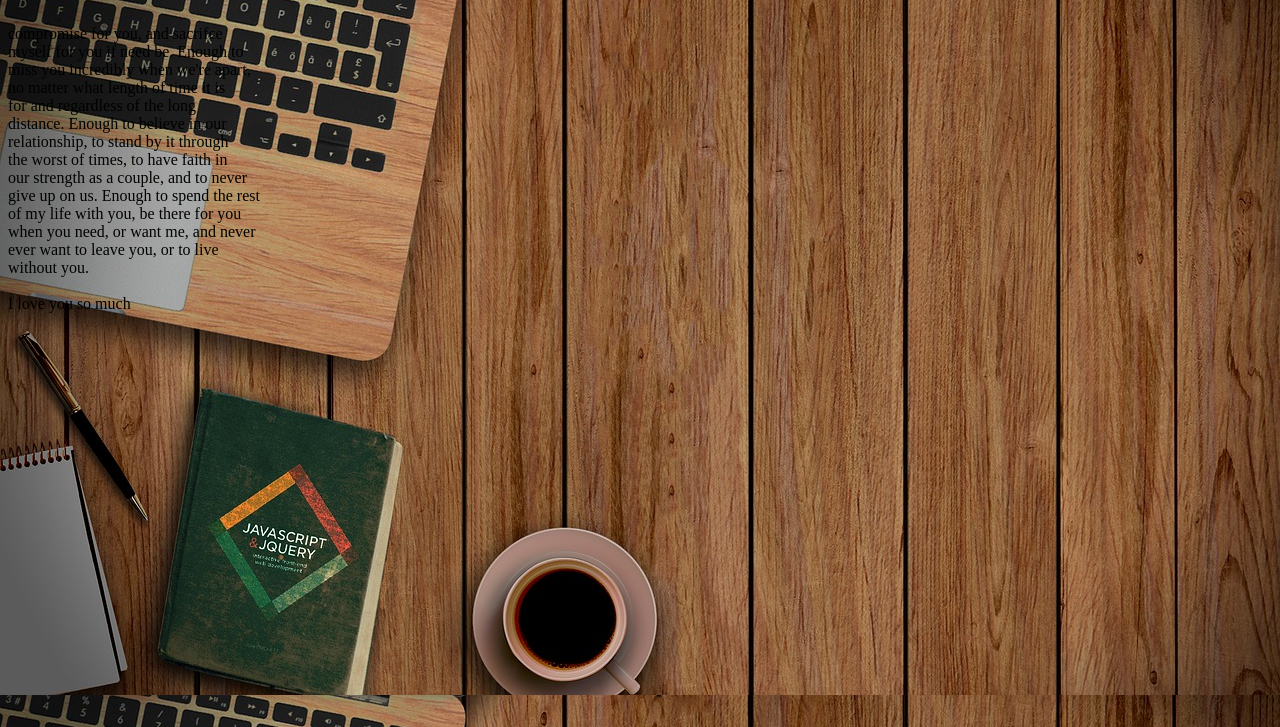
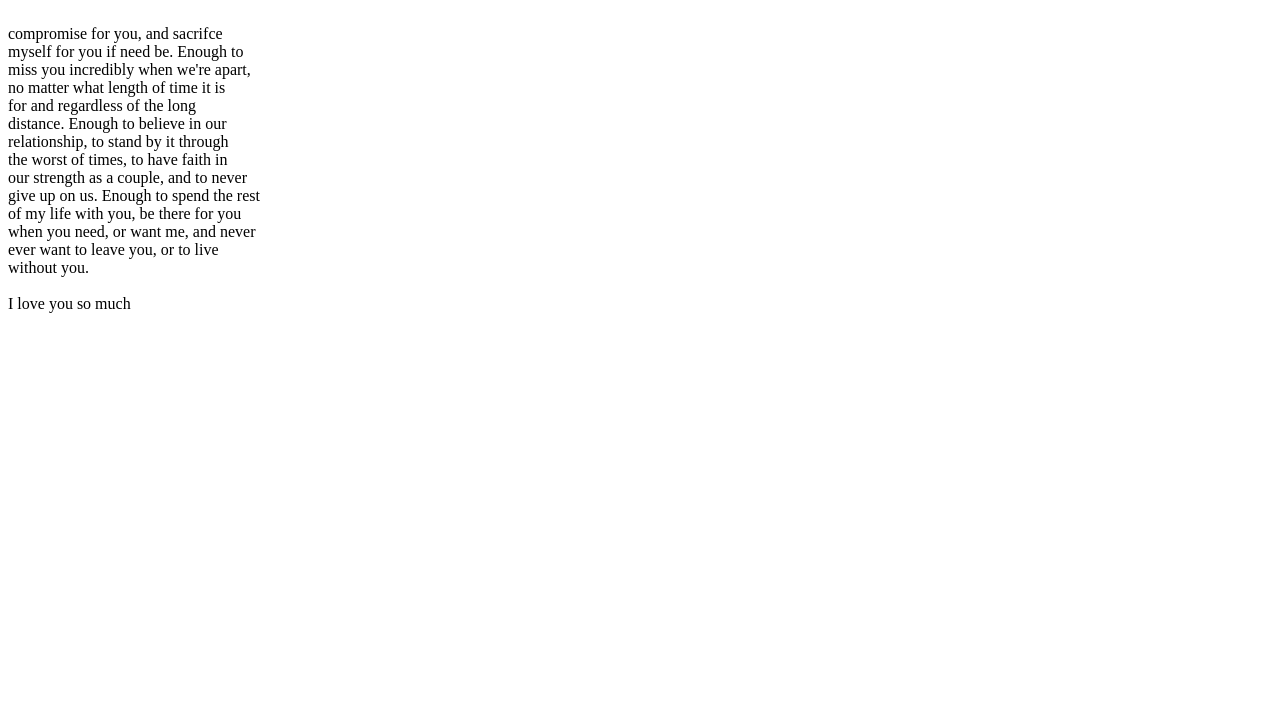
Before and after one commit to Tsholedi-byte/Tsholedi-byte.github.io, a plain HTML site: page index.html in a window 1280 px wide. Shown: the part 73-800 px from the top of the page. Drawn offline with Linux system fonts and the light colour scheme; files whose address does not match are found by name.

Commit message:
Update index.html

```diff
--- a/index.html
+++ b/index.html
@@ -2,11 +2,6 @@
 
 <head>
 	<title>Tsholedi-byte</title>
-	<style>
-		body {
-		  background-image: url('C:\Users\TsholediSebati\Downloads\Github\Tsholedi-byte.github.io\BackImage.jpg');
-		}
-	</style>
 </head>
 
 <body>
```
